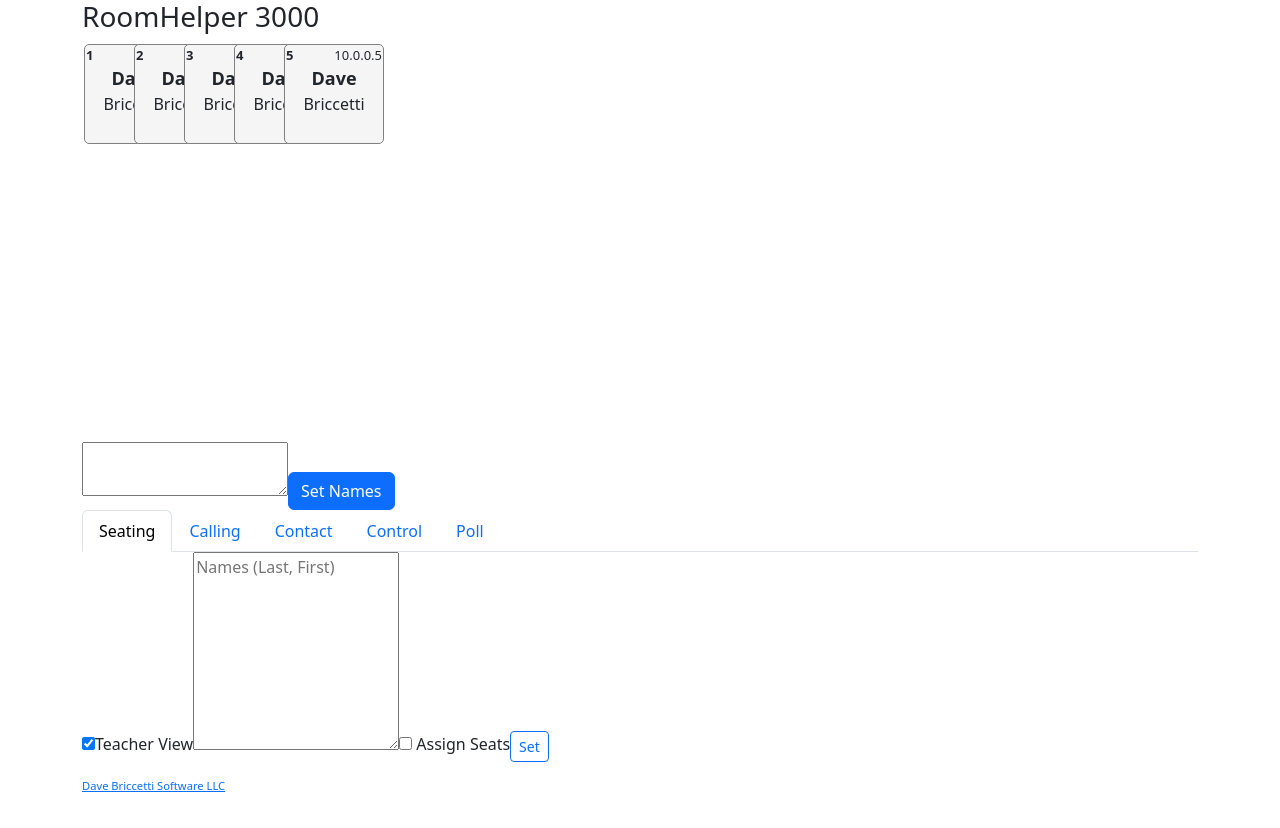
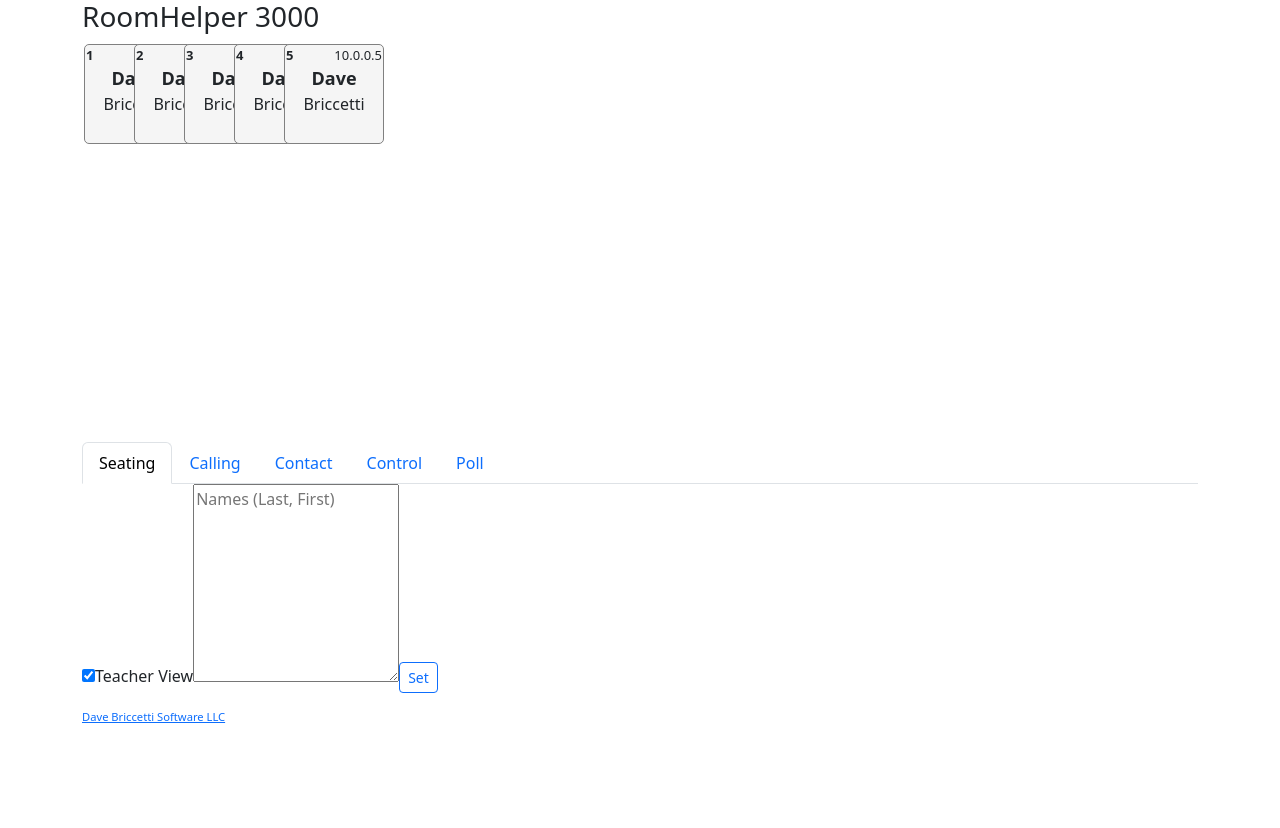
Before and after one commit to dcbriccetti/RoomHelper-3001, a React (Create React App) app: page / in a window 1280 px wide. Shown: the top 828 px of the page. After the commit the page ends 800 px from the top, so only its background shows below. Built offline with nearby package versions, Linux system fonts and the light colour scheme.

Commit message:
Improve tab handling

```diff
--- a/src/App.tsx
+++ b/src/App.tsx
@@ -3,7 +3,6 @@ import 'bootstrap/dist/css/bootstrap.css';
 import './App.css';
 import {StationModel} from "./StationModel";
 import Room from "./components/Room";
-import NameInput from "./components/NameInput";
 import Tabs from "./components/Tabs";
 
 export default function App() {
@@ -23,7 +22,6 @@ export default function App() {
         <div className="App container">
             <h3>RoomHelper 3000</h3>
             <Room stationModels={stationData}/>
-            <NameInput/>
             <Tabs/>
             <p/>
             <p style={{fontSize: '70%'}}><a href="https://davebsoft.com">Dave Briccetti Software LLC</a></p>
--- a/src/components/Calling.tsx
+++ b/src/components/Calling.tsx
@@ -4,7 +4,7 @@ export default function Calling() {
     return (
         <div>
             <button className="btn btn-outline-primary btn-sm" id="random-set">Set</button>
-            <input type="number" value='2' style={{width: '2.5em'}} id="random-set-number"/>
+            <input type="number" defaultValue='2' style={{width: '2.5em'}} id="random-set-number"/>
             Call:
             <button className="btn btn-outline-primary btn-sm" id="choose">Any</button>
             <button className="btn btn-outline-primary btn-sm" id="choose-with-answer">With Answer</button>
--- a/src/components/NameInput.tsx
+++ /dev/null
@@ -1,8 +0,0 @@
-export default function NameInput() {
-    return (
-        <div>
-            <textarea></textarea>
-            <button className='btn btn-primary'>Set Names</button>
-        </div>
-    )
-}
--- a/src/components/Seating.tsx
+++ b/src/components/Seating.tsx
@@ -1,17 +1,14 @@
-import React from "react";
+import React from 'react';
 
 export default function Seating() {
     return (
         <div>
             <span>
-                <input id='teacher-view' type="checkbox" checked/>
+                <input id='teacher-view' type="checkbox" defaultChecked />
                 <label htmlFor="teacher-view">Teacher View</label>
             </span>
             <textarea id="names" rows={8} placeholder="Names (Last, First)"></textarea>
-            <label>
-                <input id='assign-seats' type="checkbox"/> Assign Seats
-            </label>
             <button id="set-names" type="button" className="btn btn-outline-primary btn-sm">Set</button>
         </div>
-    )
+    );
 }
--- a/src/components/Tabs.tsx
+++ b/src/components/Tabs.tsx
@@ -1,55 +1,86 @@
-import React, {useState} from "react";
+import React, {ReactNode} from "react";
 import Seating from "./Seating";
 import Calling from "./Calling";
 import Contact from "./Contact";
 import Control from "./Control";
 import Poll from "./Poll";
 
-export default function Tabs() {
-    const [activeTab, setActiveTab] = useState("seating")
+const tabs = [
+    {id: 'seating', label: 'Seating', content: <Seating />},
+    {id: 'calling', label: 'Calling', content: <Calling />},
+    {id: 'contact', label: 'Contact', content: <Contact />},
+    {id: 'control', label: 'Control', content: <Control />},
+    {id: 'poll', label: 'Poll', content: <Poll />}
+];
+
+interface TabProps {
+    id: string;
+    label: string;
+    isActive: boolean;
+}
+
+interface TabProps {
+    id: string;
+    label: string;
+    isActive: boolean;
+    onClick: () => void;  // Add this line
+}
+
+const Tab: React.FC<TabProps> = ({ id, label, isActive, onClick }) => (
+    <li className="nav-item">
+        <a className={`nav-link ${isActive ? 'active' : ''}`}
+           id={`${id}-tab`}
+           href={`#${id}`}  // This line remains but won't navigate due to the onClick handler
+           role="tab"
+           aria-controls={id}
+           aria-selected={isActive}
+           onClick={(e) => {
+               e.preventDefault();  // Prevent the default navigation
+               onClick();
+           }}
+        >
+            {label}
+        </a>
+    </li>
+);
+
+interface TabContentProps {
+    id: string;
+    content: ReactNode
+    isActive: boolean;
+}
+const TabContent = ({id, content, isActive}: TabContentProps) => (
+    <div className={`tab-pane ${isActive ? 'show active' : ''}`}
+         id={id}
+         role="tabpanel"
+         aria-labelledby={`${id}-tab`}>
+        {content}
+    </div>
+);
+
+const TabsComponent: React.FC = () => {
+    const [activeTab, setActiveTab] = React.useState(tabs[0].id);  // default to the first tab
 
     return (
         <div>
             <ul className="nav nav-tabs" role="tablist">
-                <li className="nav-item">
-                    <a className="nav-link active" id="seating-tab" data-toggle="tab" href="#seating" role="tab"
-                       aria-controls="seating" aria-selected="true">Seating</a>
-                </li>
-                <li className="nav-item">
-                    <a className="nav-link" id="calling-tab" data-toggle="tab" href="#calling" role="tab"
-                       aria-controls="calling" aria-selected="false">Calling</a>
-                </li>
-                <li className="nav-item">
-                    <a className="nav-link" id="contact-tab" data-toggle="tab" href="#contact" role="tab"
-                       aria-controls="contact" aria-selected="false">Contact</a>
-                </li>
-                <li className="nav-item">
-                    <a className="nav-link" id="control-tab" data-toggle="tab" href="#control" role="tab"
-                       aria-controls="control" aria-selected="false">Control</a>
-                </li>
-                <li className="nav-item">
-                    <a className="nav-link" id="poll-tab" data-toggle="tab" href="#poll" role="tab" aria-controls="poll"
-                       aria-selected="false">Poll</a>
-                </li>
+                {tabs.map(tab => (
+                    <Tab
+                        key={tab.id}
+                        {...tab}
+                        isActive={tab.id === activeTab}
+                        onClick={() => setActiveTab(tab.id)}  // Set the active tab on click
+                    />
+                ))}
             </ul>
 
             <div className="tab-content">
-                <div className="tab-pane show active" id="seating" role="tabpanel" aria-labelledby="seating-tab">
-                    <Seating/>
-                </div>
-                <div className="tab-pane" id="calling" role="tabpanel" aria-labelledby="calling-tab">
-                    <Calling/>
-                </div>
-                <div className="tab-pane" id="contact" role="tabpanel" aria-labelledby="contact-tab">
-                    <Contact/>
-                </div>
-                <div className="tab-pane" id="control" role="tabpanel" aria-labelledby="control-tab">
-                    <Control/>
-                </div>
-                <div className="tab-pane" id="poll" role="tabpanel" aria-labelledby="poll-tab">
-                    <Poll/>
-                </div>
+                {tabs.map(tab => (
+                    <TabContent key={tab.id} {...tab} isActive={tab.id === activeTab} />
+                ))}
             </div>
         </div>
-    )
-}
+    );
+};
+
+export default TabsComponent;
```
